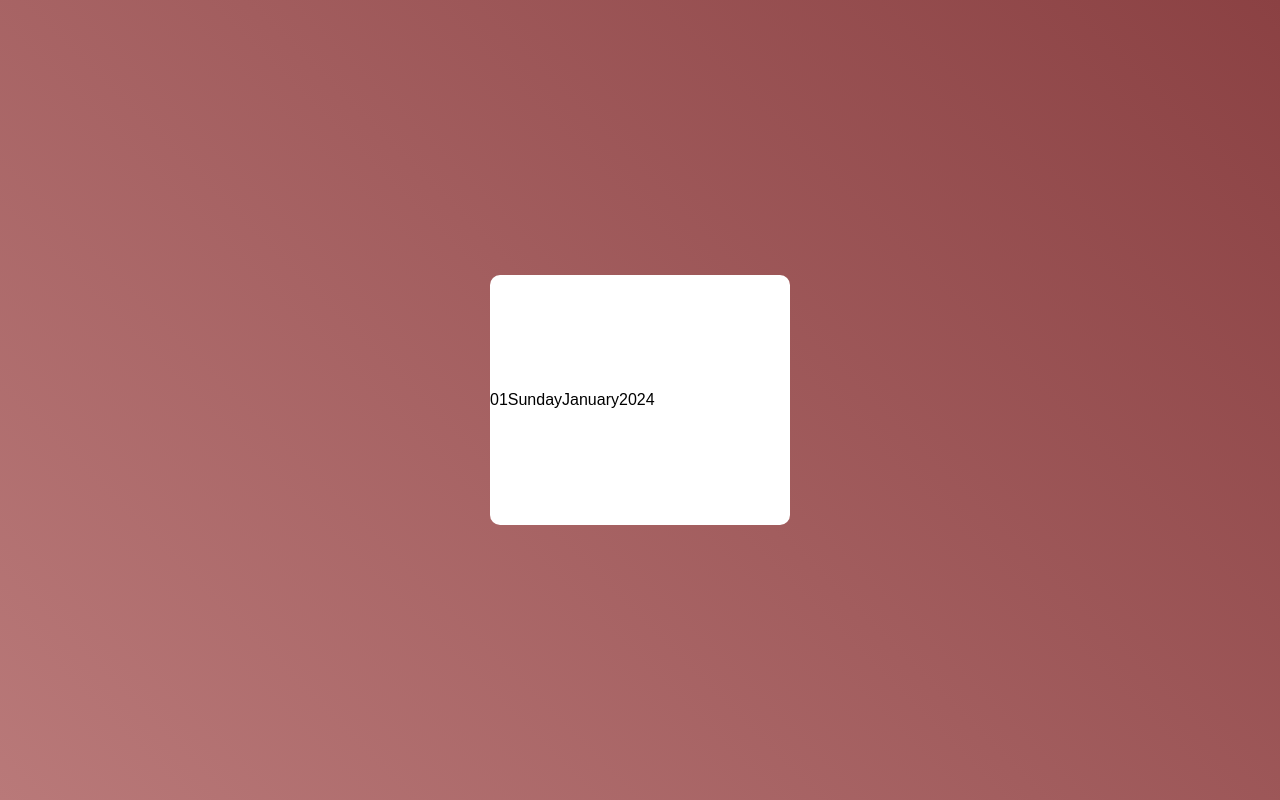
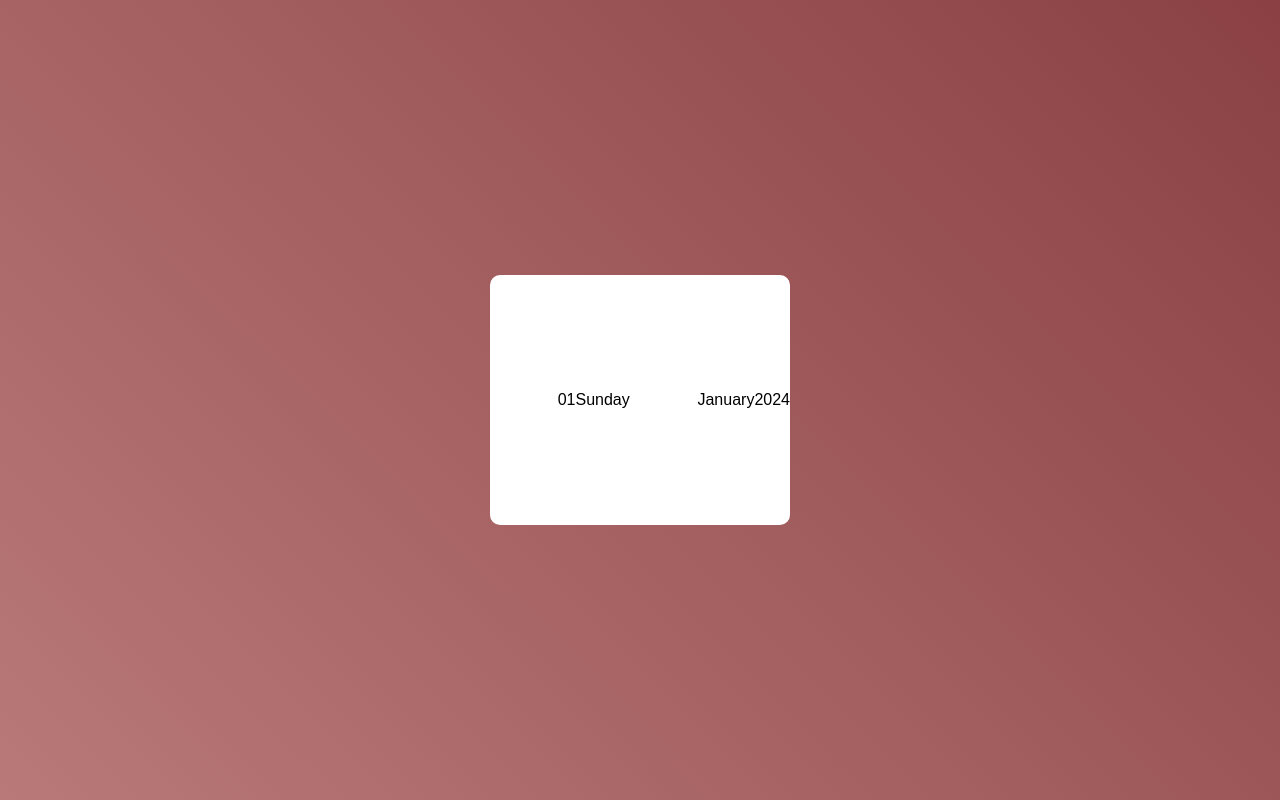
Before and after one commit to hellokristinafaye/miniCalendar, a plain HTML site: page index.html in a window 1280 px wide. Drawn offline with Linux system fonts and the light colour scheme.

Commit message:
calendar styling like font size etc adjusted in the two columns

```diff
--- a/style.css
+++ b/style.css
@@ -22,3 +22,12 @@
     align-items: center;
     border-radius: 10px;
 }
+
+.left, .right {
+    width: 50%;
+    height: 100%;
+    display: flex;
+    align-items: center;
+    justify-content: center;
+    font-size: 24px;
+}
```
